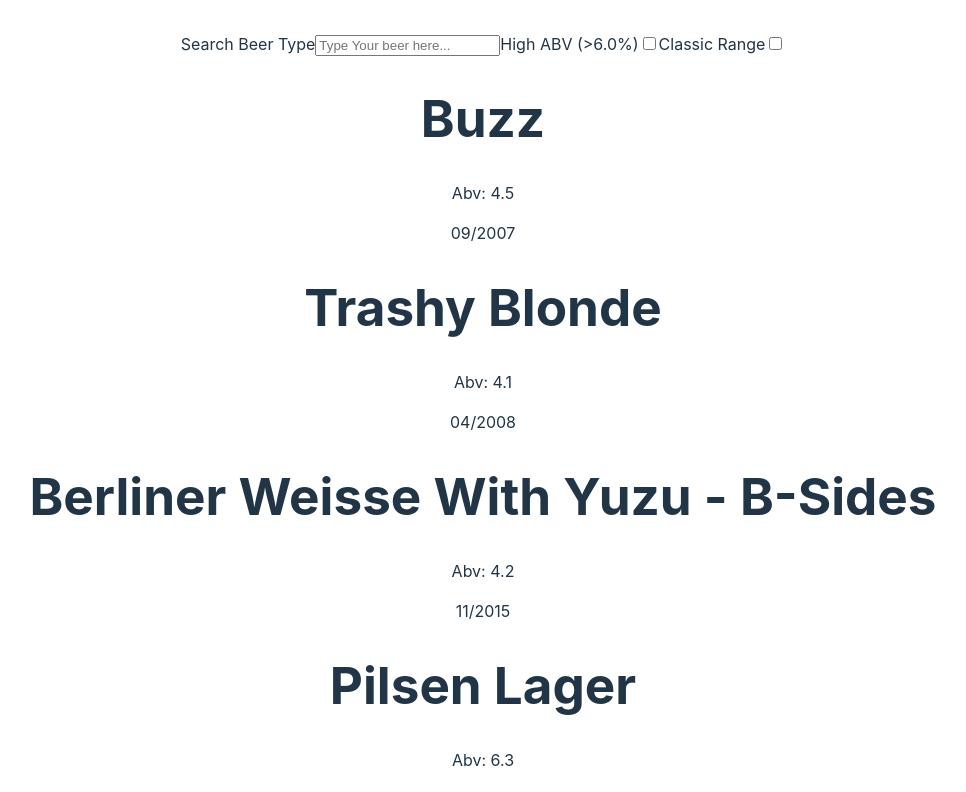
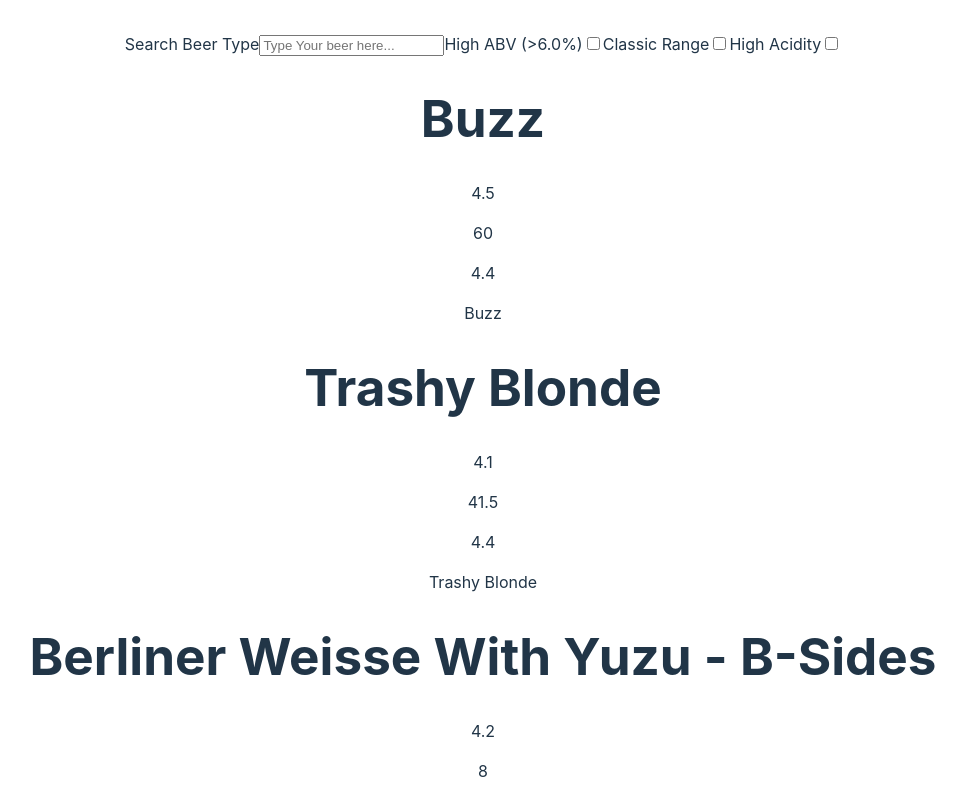
Before and after one commit to emanfalola9998/punkapi, a React (Vite) app: page / in a window 1280 px wide. Shown: the top 792 px of the page, without its empty margins (157-1123 px from the left). Built offline with nearby package versions, Linux system fonts and the light colour scheme.

Commit message:
added final condition

```diff
--- a/src/App.tsx
+++ b/src/App.tsx
@@ -9,11 +9,12 @@
 const [searchTerm, setSearchTerm] = useState<string>("");
 const [isHighABV, setIsHighABV] = useState<boolean>(false)
 const [isClassic, setIsClassic] = useState<boolean>(false)
+const [isAcidic, setIsAcidic] = useState<boolean>(false)
 
   return (
     <>
-      <Navbar setIsClassic = {setIsClassic} isClassic={isClassic} isHighABV={isHighABV} setIsHighABV={setIsHighABV} setSearchTerm = {setSearchTerm}searchTerm ={searchTerm} beers={beers}/>
-      <Main isHighABV = {isHighABV} beers={beers} searchTerm={searchTerm} />
+      <Navbar isAcidic={isAcidic} setIsAcidic={setIsAcidic} setIsClassic = {setIsClassic} isClassic={isClassic} isHighABV={isHighABV} setIsHighABV={setIsHighABV} setSearchTerm = {setSearchTerm}searchTerm ={searchTerm} beers={beers}/>
+      <Main isAcidic={isAcidic} isClassic={isClassic} isHighABV = {isHighABV} beers={beers} searchTerm={searchTerm} />
     </>
   )
 }
--- a/src/components/Main/Main.tsx
+++ b/src/components/Main/Main.tsx
@@ -7,12 +7,14 @@
     beers: BeerType[];
     searchTerm: string;
     isHighABV: boolean;
+    isClassic:boolean
+    isAcidic:boolean
 }
 
-const Main = ({beers, searchTerm, isHighABV} : MainTypes) => {
+const Main = ({isAcidic, beers, isClassic, searchTerm, isHighABV} : MainTypes) => {
   return (
     <div>
-      {!searchTerm && !isHighABV && <CardList beers={beers}/>}
+      {!isAcidic && !isClassic && !searchTerm && !isHighABV && <CardList beers={beers}/>}
     </div>
   )
 }
--- a/src/components/Navbar/FiltersList/FilterItem/FilterItem.tsx
+++ b/src/components/Navbar/FiltersList/FilterItem/FilterItem.tsx
@@ -11,8 +11,8 @@
 
         <h1>{filteredBeer.name}</h1>
         <p>Abv: {filteredBeer.abv}</p>
-        <p>{filteredBeer.first_brewed}</p>
-        {/* <p>{filteredBeer.ph}</p> */}
+        <p>First Brewed:{filteredBeer.first_brewed}</p>
+        <p>Ph:{filteredBeer.ph}</p>
         {/* <p>{filteredBeer.name}</p> */}
 
     </div>
--- a/src/components/Navbar/FiltersList/FiltersList.tsx
+++ b/src/components/Navbar/FiltersList/FiltersList.tsx
@@ -6,9 +6,10 @@
     searchTerm: string;
     isHighABV: boolean;
     isClassic: boolean;
+    isAcidic: boolean;
 };
 
-const FiltersList = ({ beers, searchTerm, isHighABV, isClassic }: FilteredListProps) => {
+const FiltersList = ({ beers, searchTerm, isHighABV, isClassic, isAcidic }: FilteredListProps) => {
 
     if (searchTerm){
         beers = beers.filter((beer: BeerType) =>
@@ -23,15 +24,22 @@
         beers  = beers.filter((beer: BeerType) => parseInt(beer.first_brewed.split("/")[1]) < 2010);
     }
 
+    if(isAcidic){
+        beers =  beers.filter((beer:BeerType) => beer.ph < 4)
+    }
+
+
     return (
         <div>
-        {beers.map((filteredBeer) => (
-            <div key={filteredBeer.id}>
-            <FilterItem filteredBeer={filteredBeer} />
+            {(searchTerm || isHighABV || isClassic || isAcidic) &&
+                beers.map((filteredBeer) => (
+                <div key={filteredBeer.id}>
+                    <FilterItem filteredBeer={filteredBeer} />
+                </div>
+                ))}
             </div>
-        ))}
-        </div>
-    );
+        );
+
 
 };
 
--- a/src/components/Navbar/Navbar.tsx
+++ b/src/components/Navbar/Navbar.tsx
@@ -13,9 +13,15 @@
   setIsHighABV: React.Dispatch<React.SetStateAction<boolean>>
   isClassic: boolean;
   setIsClassic: React.Dispatch<React.SetStateAction<boolean>>
+  isAcidic: boolean;
+  setIsAcidic: React.Dispatch<React.SetStateAction<boolean>>
 }
 
-const Navbar = ({setIsClassic, isClassic, beers, searchTerm, setSearchTerm, isHighABV, setIsHighABV} : NavbarProps) => {
+const Navbar = ({isAcidic, setIsAcidic, setIsClassic, isClassic, beers, searchTerm, setSearchTerm, isHighABV, setIsHighABV} : NavbarProps) => {
+
+  const handleIsAcidic = () => {
+    setIsAcidic(!isAcidic)
+  }
 
   const handleIsHighABV = () => {
     setIsHighABV(!isHighABV)
@@ -31,8 +37,8 @@
 
   return (
     <div>
-      <SearchBox handleIsClassic={handleIsClassic} isClassic={isClassic} isHighABV={isHighABV} handleIsHighABV={handleIsHighABV} searchTerm = {searchTerm} handleInput={handleInput}/>
-      <FiltersList isClassic={isClassic} beers = {beers} searchTerm={searchTerm} isHighABV={isHighABV} />
+      <SearchBox handleIsAcidic={handleIsAcidic} isAcidic={isAcidic} handleIsClassic={handleIsClassic} isClassic={isClassic} isHighABV={isHighABV} handleIsHighABV={handleIsHighABV} searchTerm = {searchTerm} handleInput={handleInput}/>
+      <FiltersList isAcidic={isAcidic} isClassic={isClassic} beers = {beers} searchTerm={searchTerm} isHighABV={isHighABV} />
 
     </div>
   )
--- a/src/components/Navbar/SearchBox/SearchBox.tsx
+++ b/src/components/Navbar/SearchBox/SearchBox.tsx
@@ -6,10 +6,12 @@
     isHighABV: boolean;
     handleIsHighABV: () => void;
     isClassic: boolean;
-    handleIsClassic: () => void
+    handleIsClassic: () => void;
+    isAcidic: boolean;
+    handleIsAcidic: () => void;
 }
 
-const SearchBox = ({ handleIsClassic, isClassic, searchTerm, handleInput, isHighABV, handleIsHighABV }: SearchBoxProps) => {
+const SearchBox = ({ isAcidic, handleIsAcidic, handleIsClassic, isClassic, searchTerm, handleInput, isHighABV, handleIsHighABV }: SearchBoxProps) => {
 
 
     return (
@@ -36,6 +38,14 @@
             checked={isClassic}
             onChange={handleIsClassic}
             />
+            <label htmlFor="checkbox">High Acidity</label>
+            <input
+            type="checkbox"
+            id="checkbox"
+            name="checkbox"
+            checked={isAcidic}
+            onChange={handleIsAcidic}
+            />
         </div>
     );
 }
```
